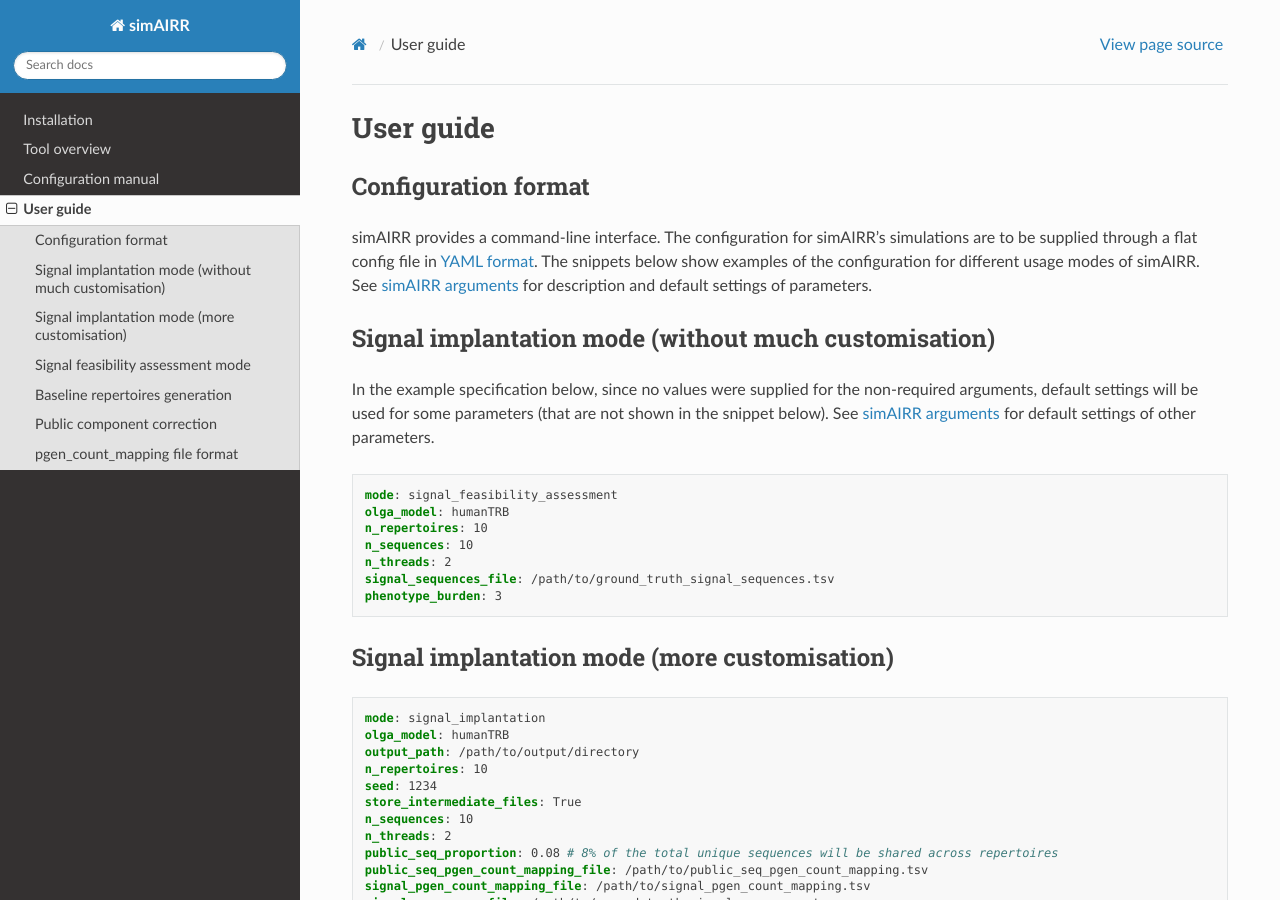
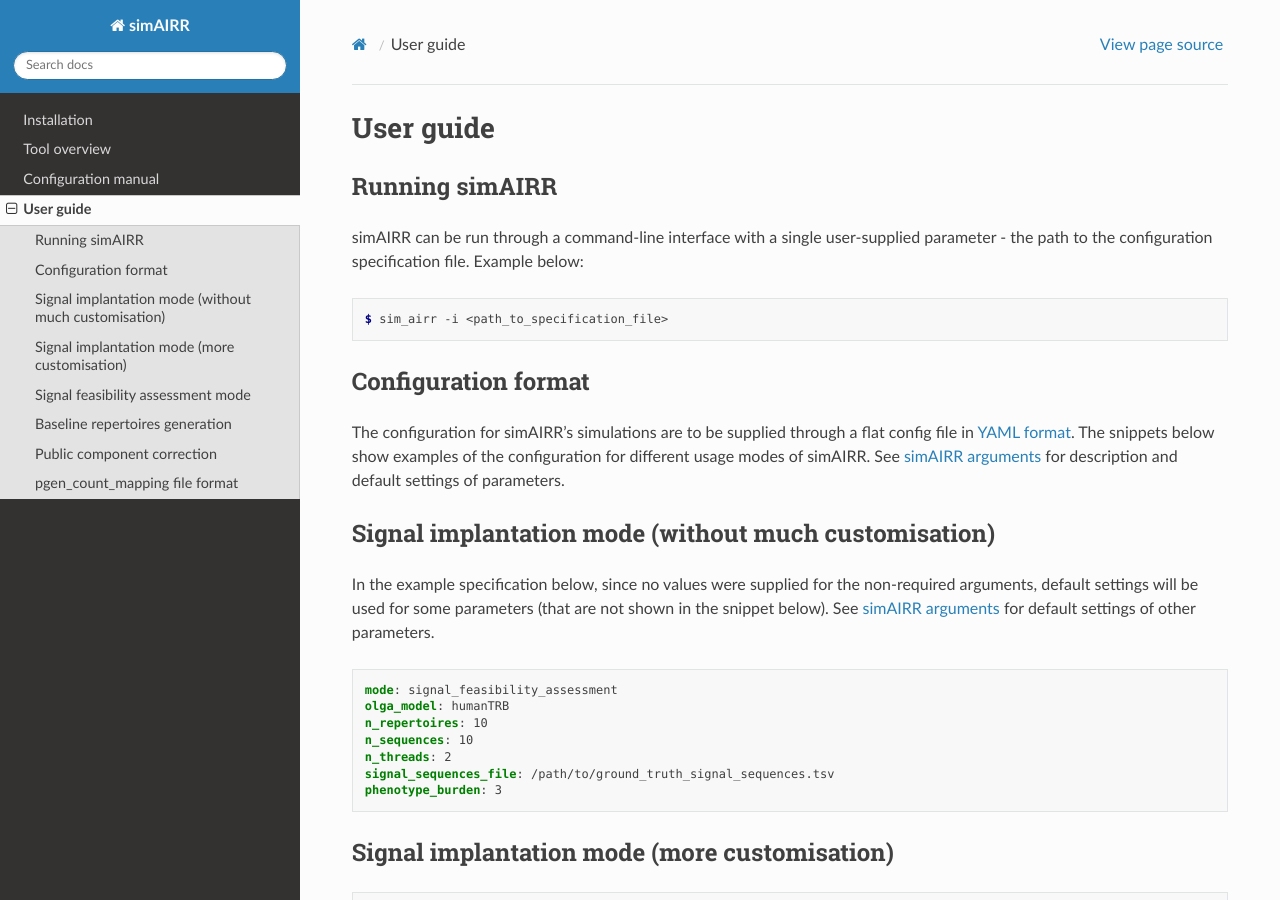
Before and after one commit to KanduriC/simAIRR, a Sphinx documentation site: the page built from docs/source/userguide.rst, in a window 1280 px wide and 900 px high. Built offline with Sphinx 7.4.7 and the Read the Docs theme 2.0.0, drawn with Linux system fonts in a browser that asks for light colours.

Commit message:
updated installation instructions

```diff
--- a/docs/source/installation.rst
+++ b/docs/source/installation.rst
@@ -13,7 +13,7 @@ Manual installation
 
 .. code-block:: console
 
-   $ git clone simAIRR
+   $ git clone https://github.com/KanduriC/simAIRR.git
    $ pip install simAIRR/
 
 
--- a/docs/source/userguide.rst
+++ b/docs/source/userguide.rst
@@ -1,10 +1,19 @@
 User guide
 ===========
+
+Running simAIRR
+----------------
+simAIRR can be run through a command-line interface with a single user-supplied parameter - the path to the configuration specification file. Example below:
+
+.. code-block:: console
+
+    $ sim_airr -i <path_to_specification_file>
+
 
 Configuration format
 -------------------------
 
-simAIRR provides a command-line interface. The configuration for simAIRR's simulations are to be supplied through a flat config file in `YAML format <https://en.wikipedia.org/wiki/YAML>`_. The snippets below show examples of the configuration for different usage modes of simAIRR. See :ref:`configuration_table` for description and default settings of parameters.
+The configuration for simAIRR's simulations are to be supplied through a flat config file in `YAML format <https://en.wikipedia.org/wiki/YAML>`_. The snippets below show examples of the configuration for different usage modes of simAIRR. See :ref:`configuration_table` for description and default settings of parameters.
 
 Signal implantation mode (without much customisation)
 -----------------------------------------------
```
